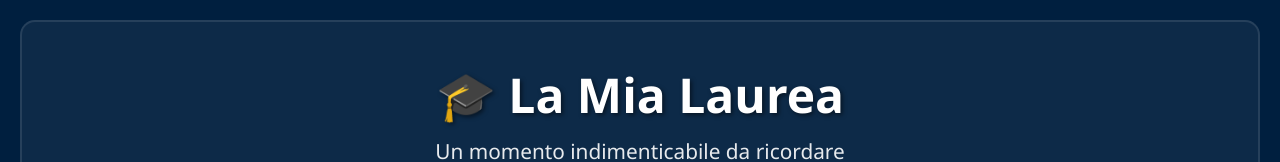
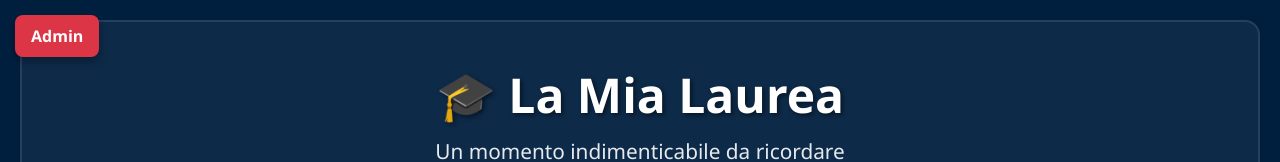
Before and after one commit to Riccardorossi23/Foto_Laurea_def-main, a plain HTML site: page Foto_Laurea_def-main/public/index.html in a window 1280 px wide. Shown: the top 162 px of the page. Drawn offline with Linux system fonts and the light colour scheme; no server answers.

Commit message:
Update index.html

```diff
--- a/Foto_Laurea_def-main/public/index.html
+++ b/Foto_Laurea_def-main/public/index.html
@@ -7,6 +7,9 @@
   <link rel="stylesheet" href="./style.css">
 </head>
 <body>
+    <!-- PULSANTE ADMIN IN ALTO A SINISTRA -->
+    <a href="./admin.html" class="admin-button">Admin</a>
+
     <div class="container">
         <header>
             <h1>🎓 La Mia Laurea</h1>
@@ -25,6 +28,5 @@
         </div>
     </div>
 
-  <script src="./script.js"></script>
+    <script src="./script.js"></script>
 </body>
-</html>
```
